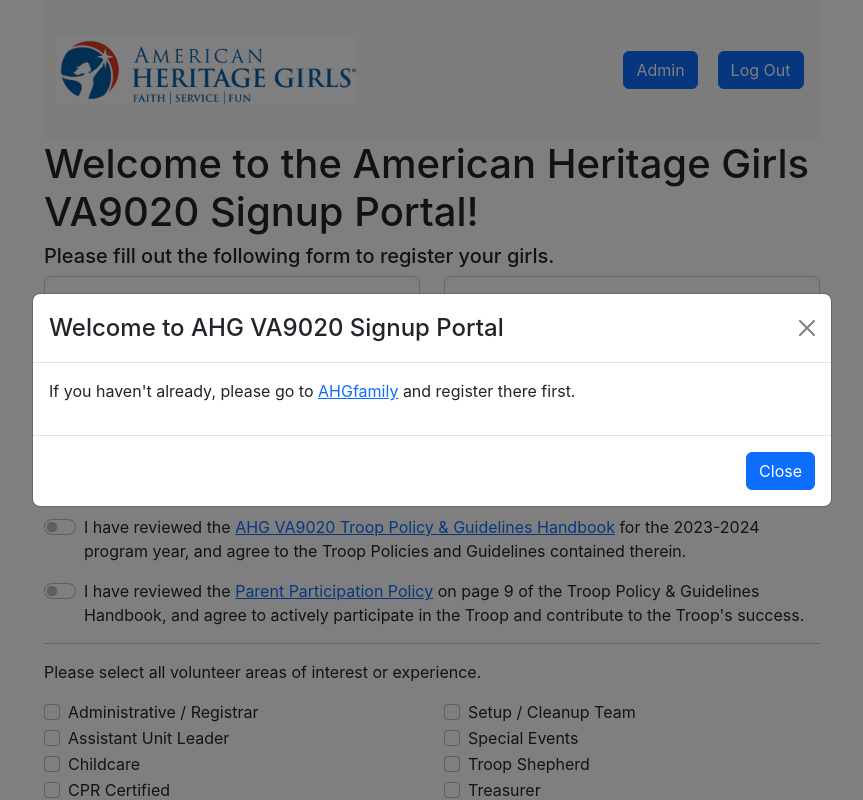
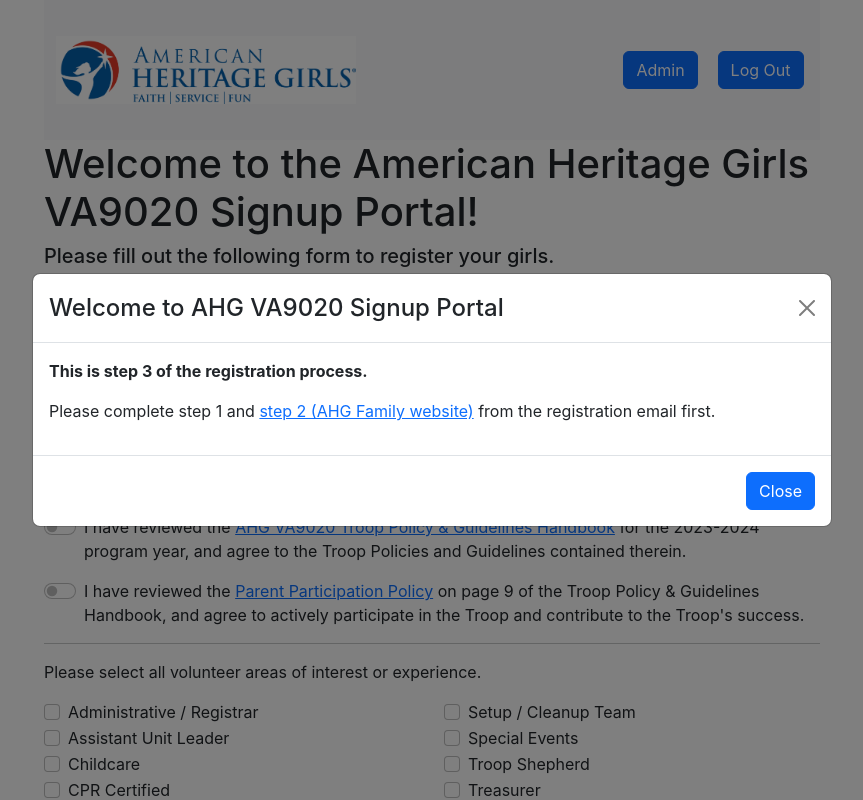
Before and after one commit to labogdan/ahg-signup, a React (Create React App) app in the folder frontend/: page / in a window 1280 px wide. Shown: the top 800 px of the page, without its empty margins (208-1071 px from the left). Built offline with nearby package versions, Linux system fonts and the light colour scheme.

Commit message:
verbiage change

```diff
--- a/frontend/src/WelcomeModal.tsx
+++ b/frontend/src/WelcomeModal.tsx
@@ -21,8 +21,9 @@
             </Modal.Header>
             <Modal.Body>
                 <p>
-                    If you haven't already, please go to <a href="https://www.ahgfamily.org/login" target="_blank">AHGfamily</a> and register there first.
+                    <strong>This is step 3 of the registration process.</strong>
                 </p>
+                <p>Please complete step 1 and <a href="https://www.ahgfamily.org/login" target="_blank">step 2 (AHG Family website)</a> from the registration email first.</p>
             </Modal.Body>
             <Modal.Footer>
                 <Button onClick={closeModal}>Close</Button>
```
